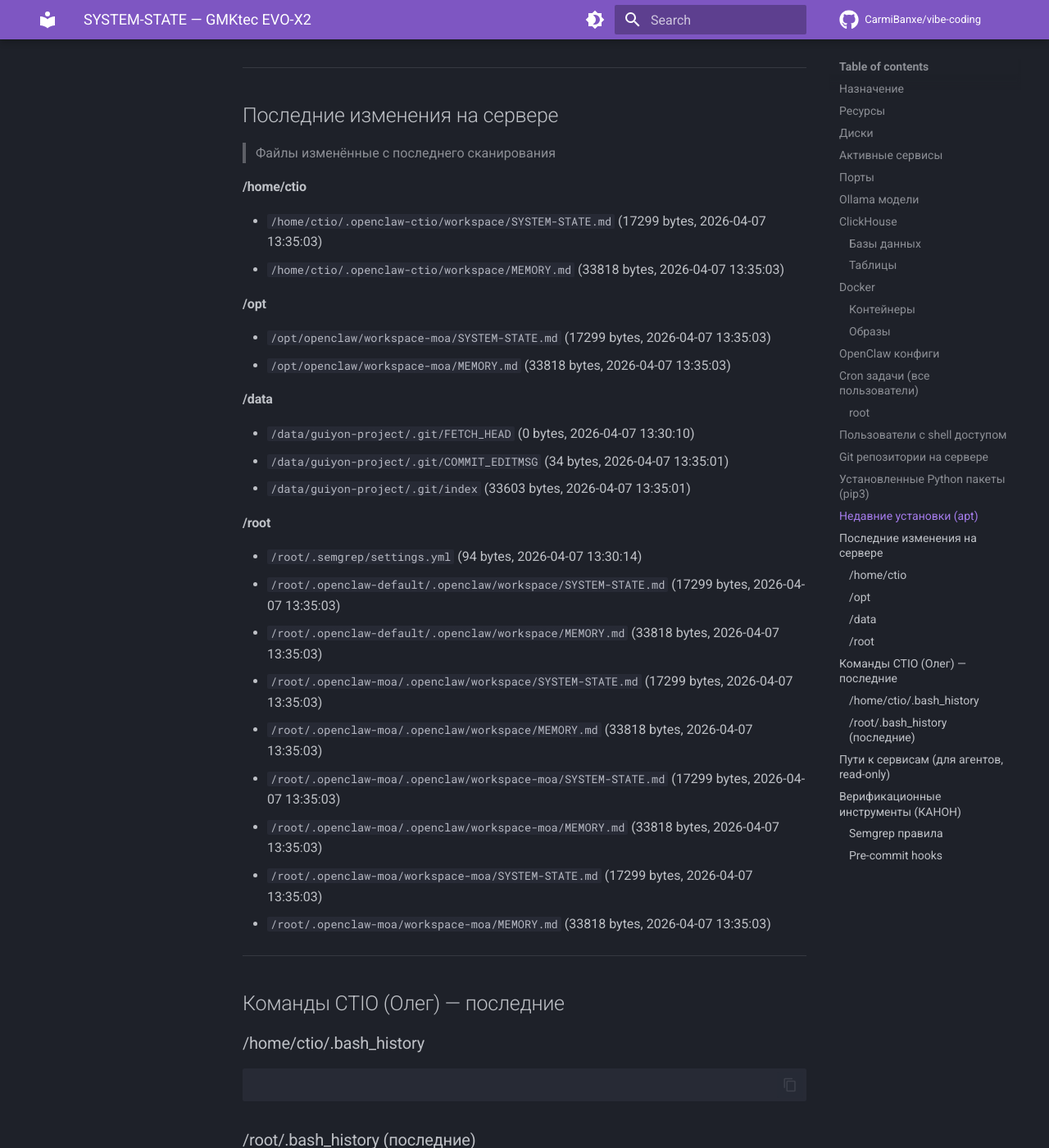
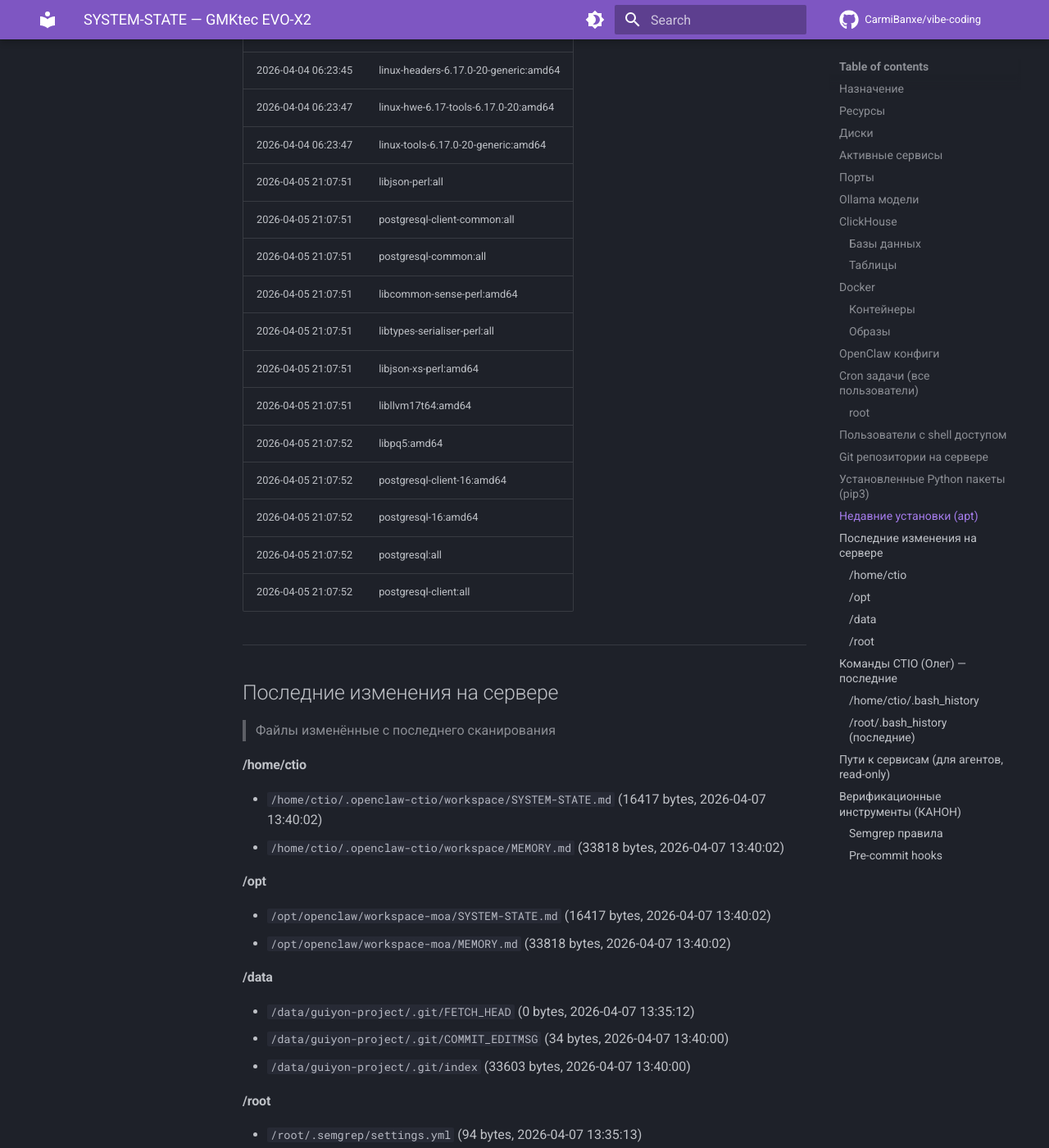
Before and after one commit to CarmiBanxe/vibe-coding, an MkDocs documentation site: the page built from docs/SYSTEM-STATE.md, in a window 1280 px wide and 1400 px high, scrolled down 13377 px. Shown: the whole window at 82% size. Built offline with MkDocs 1.6.1 and Material for MkDocs 9.7.7, drawn with Linux system fonts in a browser that asks for light colours; comment, search, counter and statistics services are not loaded; some of the changed text lies outside the part shown.

Commit message:
auto: SYSTEM-STATE v2 update (2026-04-07 13:40 CEST)

```diff
--- a/docs/SYSTEM-STATE.md
+++ b/docs/SYSTEM-STATE.md
@@ -1,6 +1,6 @@
 # SYSTEM-STATE — GMKtec EVO-X2
 > Автоматически обновляется каждые 5 минут
-> Последнее сканирование: 2026-04-07 13:35 CEST
+> Последнее сканирование: 2026-04-07 13:40 CEST
 > Источник: ctio-watcher.sh v2 (cron)
 
 ## Назначение
@@ -238,7 +238,7 @@
 | kyb-app | ghcr.io/ballerine-io/kyb-app:dev | Up 4 days | 0.0.0.0:5201->80/tcp, [::]:5201->80/tcp |
 | workflows-dashboard | ghcr.io/ballerine-io/workflows-dashboard:dev | Up 4 days | 0.0.0.0:5200->80/tcp, [::]:5200->80/tcp |
 | backoffice | ghcr.io/ballerine-io/backoffice:dev | Up 4 days | 0.0.0.0:5137->80/tcp, [::]:5137->80/tcp |
-| workflow-service | ghcr.io/ballerine-io/workflows-service:dev | Up 10 seconds | 0.0.0.0:3000->3000/tcp, [::]:3000->3000/tcp |
+| workflow-service | ghcr.io/ballerine-io/workflows-service:dev | Up 13 seconds | 0.0.0.0:3000->3000/tcp, [::]:3000->3000/tcp |
 | jube.webapi | jube.app | Up 5 days (healthy) | 127.0.0.1:5001->5001/tcp |
 | jube.jobs | jube.app | Up 4 days (healthy) | 5001/tcp |
 | postgres | postgres:17 | Up 15 hours | 0.0.0.0:5432->5432/tcp, [::]:5432->5432/tcp, 127.0.0.1:15432->5432/tcp |
@@ -253,8 +253,8 @@
 | marble-src-marble-frontend:latest | 757MB |
 | marble-src-marble-backend:latest | 255MB |
 | andreysenov/firebase-tools:latest | 1.47GB |
+| <none>:<none> | 646MB |
 | jube.app:latest | 646MB |
-| <none>:<none> | 646MB |
 | mongo:8 | 950MB |
 | postgis/postgis:17-3.5 | 637MB |
 | postgres:17 | 453MB |
@@ -374,28 +385,28 @@
 
 
 #### /home/ctio
-- `/home/ctio/.openclaw-ctio/workspace/SYSTEM-STATE.md` (17299 bytes, 2026-04-07 13:35:03)
-- `/home/ctio/.openclaw-ctio/workspace/MEMORY.md` (33818 bytes, 2026-04-07 13:35:03)
+- `/home/ctio/.openclaw-ctio/workspace/SYSTEM-STATE.md` (16417 bytes, 2026-04-07 13:40:02)
+- `/home/ctio/.openclaw-ctio/workspace/MEMORY.md` (33818 bytes, 2026-04-07 13:40:02)
 
 #### /opt
-- `/opt/openclaw/workspace-moa/SYSTEM-STATE.md` (17299 bytes, 2026-04-07 13:35:03)
-- `/opt/openclaw/workspace-moa/MEMORY.md` (33818 bytes, 2026-04-07 13:35:03)
+- `/opt/openclaw/workspace-moa/SYSTEM-STATE.md` (16417 bytes, 2026-04-07 13:40:02)
+- `/opt/openclaw/workspace-moa/MEMORY.md` (33818 bytes, 2026-04-07 13:40:02)
 
 #### /data
-- `/data/guiyon-project/.git/FETCH_HEAD` (0 bytes, 2026-04-07 13:30:10)
-- `/data/guiyon-project/.git/COMMIT_EDITMSG` (34 bytes, 2026-04-07 13:35:01)
-- `/data/guiyon-project/.git/index` (33603 bytes, 2026-04-07 13:35:01)
+- `/data/guiyon-project/.git/FETCH_HEAD` (0 bytes, 2026-04-07 13:35:12)
+- `/data/guiyon-project/.git/COMMIT_EDITMSG` (34 bytes, 2026-04-07 13:40:00)
+- `/data/guiyon-project/.git/index` (33603 bytes, 2026-04-07 13:40:00)
 
 #### /root
-- `/root/.semgrep/settings.yml` (94 bytes, 2026-04-07 13:30:14)
-- `/root/.openclaw-default/.openclaw/workspace/SYSTEM-STATE.md` (17299 bytes, 2026-04-07 13:35:03)
-- `/root/.openclaw-default/.openclaw/workspace/MEMORY.md` (33818 bytes, 2026-04-07 13:35:03)
-- `/root/.openclaw-moa/.openclaw/workspace/SYSTEM-STATE.md` (17299 bytes, 2026-04-07 13:35:03)
-- `/root/.openclaw-moa/.openclaw/workspace/MEMORY.md` (33818 bytes, 2026-04-07 13:35:03)
-- `/root/.openclaw-moa/.openclaw/workspace-moa/SYSTEM-STATE.md` (17299 bytes, 2026-04-07 13:35:03)
-- `/root/.openclaw-moa/.openclaw/workspace-moa/MEMORY.md` (33818 bytes, 2026-04-07 13:35:03)
-- `/root/.openclaw-moa/workspace-moa/SYSTEM-STATE.md` (17299 bytes, 2026-04-07 13:35:03)
-- `/root/.openclaw-moa/workspace-moa/MEMORY.md` (33818 bytes, 2026-04-07 13:35:03)
+- `/root/.semgrep/settings.yml` (94 bytes, 2026-04-07 13:35:13)
+- `/root/.openclaw-default/.openclaw/workspace/SYSTEM-STATE.md` (16417 bytes, 2026-04-07 13:40:02)
+- `/root/.openclaw-default/.openclaw/workspace/MEMORY.md` (33818 bytes, 2026-04-07 13:40:02)
+- `/root/.openclaw-moa/.openclaw/workspace/SYSTEM-STATE.md` (16417 bytes, 2026-04-07 13:40:02)
+- `/root/.openclaw-moa/.openclaw/workspace/MEMORY.md` (33818 bytes, 2026-04-07 13:40:02)
+- `/root/.openclaw-moa/.openclaw/workspace-moa/SYSTEM-STATE.md` (16417 bytes, 2026-04-07 13:40:02)
+- `/root/.openclaw-moa/.openclaw/workspace-moa/MEMORY.md` (33818 bytes, 2026-04-07 13:40:02)
+- `/root/.openclaw-moa/workspace-moa/SYSTEM-STATE.md` (16417 bytes, 2026-04-07 13:40:02)
+- `/root/.openclaw-moa/workspace-moa/MEMORY.md` (33818 bytes, 2026-04-07 13:40:02)
 
 ---
 
```
Also changed, not shown: other parts of docs/SYSTEM-STATE.md (+15 -4 lines).
